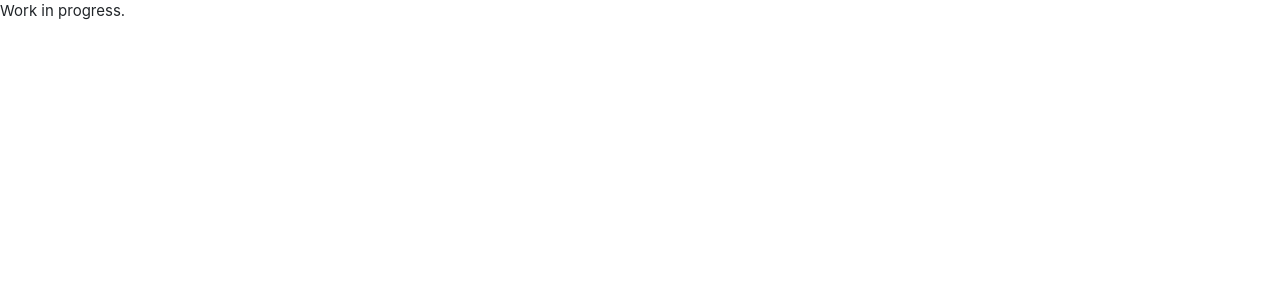
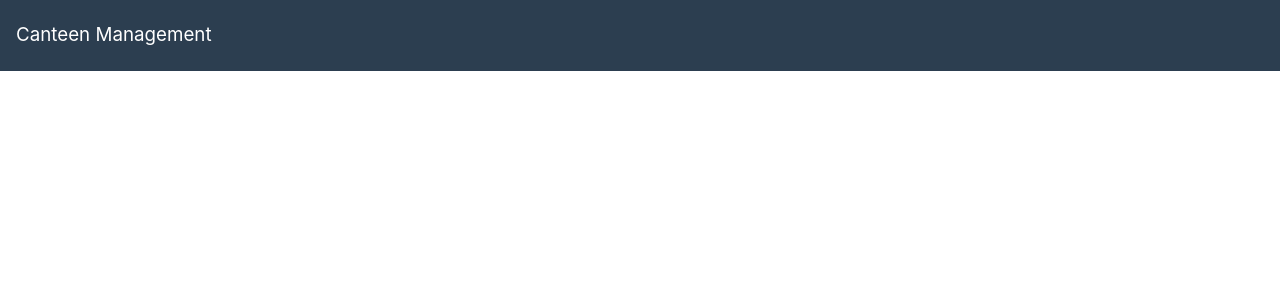
Before and after one commit to craig344/hac, a React (Create React App) app in the folder frontEnd/: page / in a window 1280 px wide. Shown: the top 300 px of the page. Built offline with nearby package versions, Linux system fonts and the light colour scheme.

Commit message:
Added navbar to home page

```diff
--- a/frontEnd/public/index.html
+++ b/frontEnd/public/index.html
@@ -22,7 +22,7 @@
       work correctly both with client-side routing and a non-root public URL.
       Learn how to configure a non-root public URL by running `npm run build`.
     -->
-    <title>tutorial app</title>
+    <title>Canteen Management</title>
     <link rel="stylesheet" href="https://bootswatch.com/4/flatly/bootstrap.min.css">
   </head>
   <body>
--- a/frontEnd/src/App.js
+++ b/frontEnd/src/App.js
@@ -1,12 +1,14 @@
-import React, {Component} from 'react';
+import React, { Component } from 'react';
+import NavBar from './navBar/navBar';
 
-class App extends Component{
-  render(){
-    return(
+class App extends Component {
+  render() {
+    return (
       <div>
+        <NavBar/>
         <p>Work in progress.</p>
       </div>
-    )
+    );
   }
 }
 
--- a/frontEnd/src/index.css
+++ b/frontEnd/src/index.css
@@ -6,6 +6,7 @@
     sans-serif;
   -webkit-font-smoothing: antialiased;
   -moz-osx-font-smoothing: grayscale;
+
 }
 
 code {
--- /dev/null
+++ b/frontEnd/src/navBar/navBar.js
@@ -0,0 +1,14 @@
+import React from 'react';
+import {Link} from 'react-router-dom';
+
+function NavBar() {
+  return (
+    <nav className="navbar navbar-dark bg-primary fixed-top">
+      <Link className="navbar-brand" to="/">
+        Canteen Management
+      </Link>
+    </nav>
+  );
+}
+
+export default NavBar;
```
